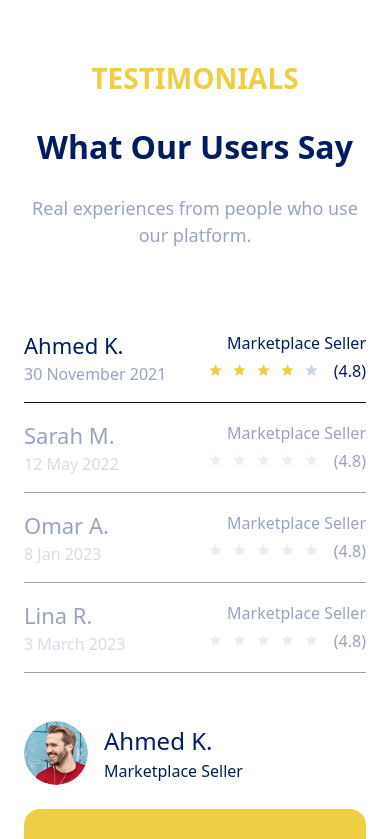
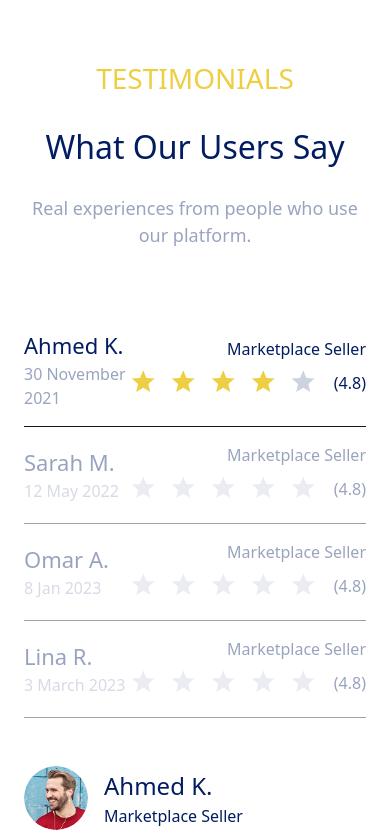
Before and after one commit to yassersalem74/ALAA-ELDIEN, a React (Vite) app: page / in a window 390 px wide. Shown: the part 5280-6119 px from the top of the page. Built offline with nearby package versions, Linux system fonts and the light colour scheme.

Commit message:
Feature/ added testi  section inside home page

```diff
--- a/src/components/Home-Page/TestimonialsSection.jsx
+++ b/src/components/Home-Page/TestimonialsSection.jsx
@@ -18,8 +18,7 @@ export default function TestimonialsSection() {
       date: "12 May 2022",
       rating: 4,
       img: "/testHome.png",
-      text:
-        "Amazing experience! I found everything I needed quickly.",
+      text: "Amazing experience! I found everything I needed quickly.",
     },
     {
       name: "Omar A.",
@@ -27,8 +26,7 @@ export default function TestimonialsSection() {
       date: "8 Jan 2023",
       rating: 4,
       img: "/testHome.png",
-      text:
-        "Very smooth platform and reliable.",
+      text: "Very smooth platform and reliable.",
     },
     {
       name: "Lina R.",
@@ -36,8 +34,7 @@ export default function TestimonialsSection() {
       date: "3 March 2023",
       rating: 4,
       img: "/testHome.png",
-      text:
-        "Secure and easy to use.",
+      text: "Secure and easy to use.",
     },
   ];
 
@@ -45,7 +42,10 @@ export default function TestimonialsSection() {
   const current = testimonials[active];
 
   const Star = ({ filled }) => (
-    <svg viewBox="0 0 24 24" className="w-5 h-5">
+    <svg
+      viewBox="0 0 24 24"
+      className="w-9 h-9" // 36px
+    >
       <path
         fill={filled ? "#EECE42" : "#CCD2DF"}
         d="M11.48 3.5l2.1 5.1 5.5.4-4.2 3.6 1.3 5.4-4.7-2.9-4.7 2.9 1.3-5.4-4.2-3.6 5.5-.4 2.1-5.1z"
@@ -59,15 +59,15 @@ export default function TestimonialsSection() {
 
         {/* HEADER */}
         <header className="text-center mb-16 space-y-6">
-          <h3 className="font-bold text-[28px] text-[#EECE42]">
+          <h3 className="font-medium text-[28px] text-[#EECE42]">
             TESTIMONIALS
           </h3>
 
-          <h2 className="font-bold text-[32px] md:text-[42px] text-[#011C60]">
+          <h2 className="font-medium text-[32px] md:text-[42px] text-[#011C60]">
             What Our Users Say
           </h2>
 
-          <p className="text-[#99A4BF] text-[18px] max-w-3xl mx-auto">
+          <p className="text-[#99A4BF] text-[18px] max-w-3xl mx-auto font-medium">
             Real experiences from people who use our platform.
           </p>
         </header>
@@ -84,24 +84,24 @@ export default function TestimonialsSection() {
                 onClick={() => setActive(i)}
                 className={`
                   flex items-center justify-between
-                  cursor-pointer
-                  py-4 border-b
+                  cursor-pointer py-4 border-b
+                  transition
                   ${active === i ? "opacity-100" : "opacity-40"}
                 `}
               >
 
-                {/* LEFT */}
+                {/* LEFT SIDE */}
                 <div>
                   <h4 className="text-[22px] font-medium text-[#011C60]">
                     {t.name}
                   </h4>
 
-                  <p className="text-[16px] text-[#99A4BF]">
+                  <p className="text-[16px] text-[#99A4BF] font-medium">
                     {t.date}
                   </p>
                 </div>
 
-                {/* RIGHT */}
+                {/* RIGHT SIDE */}
                 <div className="text-right">
                   <p className="text-[#011C60] font-medium">
                     {t.role}
@@ -115,7 +115,7 @@ export default function TestimonialsSection() {
                       />
                     ))}
 
-                    <span className="ml-2 text-[#011C60]">
+                    <span className="ml-2 text-[#011C60] font-medium">
                       (4.8)
                     </span>
                   </div>
@@ -126,7 +126,7 @@ export default function TestimonialsSection() {
 
           </aside>
 
-          {/* RIGHT ACTIVE */}
+          {/* RIGHT SIDE */}
           <article className="flex flex-col justify-between h-full">
 
             <div className="flex items-center gap-4">
@@ -139,7 +139,8 @@ export default function TestimonialsSection() {
                 <h4 className="text-[24px] font-medium text-[#011C60]">
                   {current.name}
                 </h4>
-                <p className="text-[#011C60]">
+
+                <p className="text-[#011C60] font-medium">
                   {current.role}
                 </p>
               </div>
@@ -148,14 +149,12 @@ export default function TestimonialsSection() {
             <blockquote
               className="
                 bg-[#EECE42]
-                p-6
-                rounded-2xl
+                p-6 rounded-2xl
                 text-[#011C60]
                 text-[20px]
                 font-medium
                 leading-relaxed
-                mt-6
-                flex-grow
+                mt-6 flex-grow
               "
             >
               “{current.text}”
```
